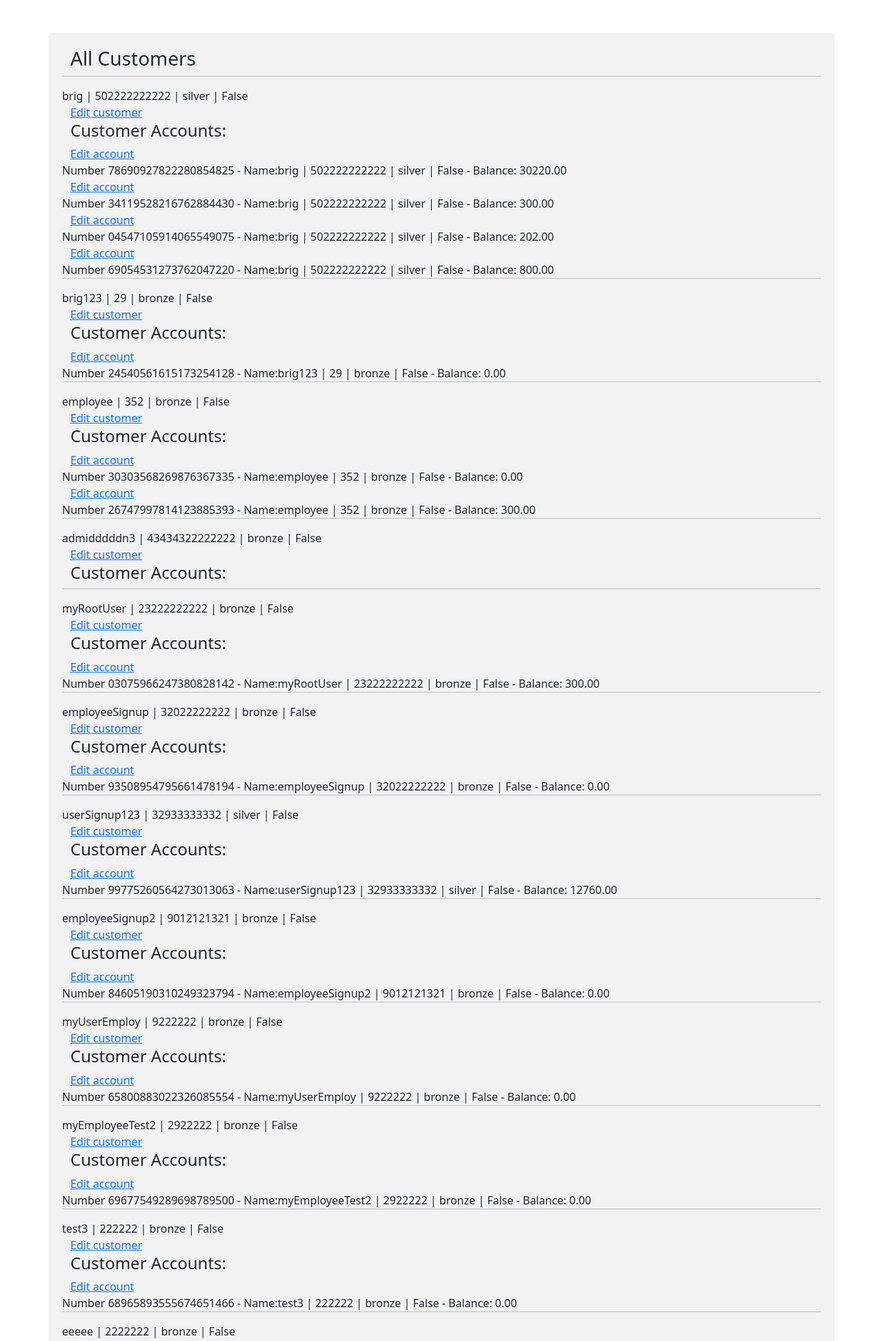
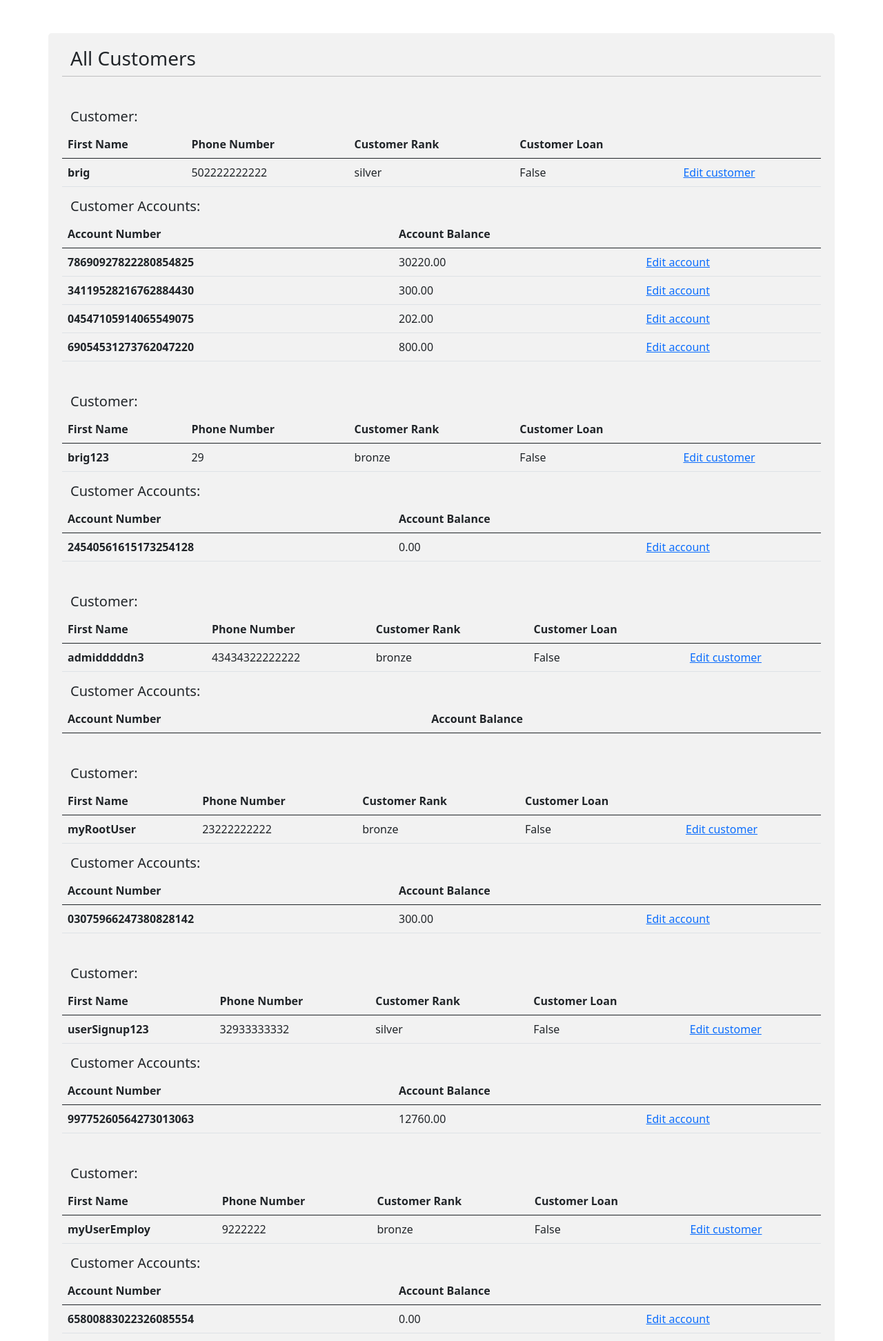
Before and after one commit to brigittarucz/bankSystem, a Django app: page /employee/overview_customers/ in a window 1280 px wide. Shown: the part 56-2000 px from the top of the page at 69% size. Run offline with Django 3.2, Linux system fonts and the light colour scheme; a user stored in the database is signed in; data comes from the database, SQL or seed files in the repository; both versions use the stored data as it was after the commit; lists and menus that the app fills with data are empty; parts of the project's set-up code (start-up, migrations or seed data) failed here and were passed over.

Commit message:
employee functionality logic error fix

```diff
--- a/employee_app/templates/employee_app/edit_customer.html
+++ b/employee_app/templates/employee_app/edit_customer.html
@@ -10,9 +10,9 @@
         <input type="text" name="last_name" disabled placeholder="Enter Last Name" value="{{ customer.user.last_name }}"/>
         <input type="email" name="email" placeholder="Enter Email" value="{{ customer.user.email }}" />
         <select name="customer_rank">
-            <option value="bronze">Bronze</option>
-            <option value="silver">Silver</option>
-            <option value="gold">Gold</option>
+            <option value="bronze" {% if customer.customer_rank == 'bronze' %}selected="selected"{% endif %} >Bronze</option>
+            <option value="silver" {% if customer.customer_rank == 'silver' %}selected="selected"{% endif %}>Silver</option>
+            <option value="gold" {% if customer.customer_rank == 'gold' %}selected="selected"{% endif %}>Gold</option>
         </select>
         <input type="number" name="customer_phone_number" placeholder="Phone Number" value="{{ customer.customer_phone_number }}" />
         <label>Customer can loan:</label>
--- a/employee_app/templates/employee_app/overview_customers.html
+++ b/employee_app/templates/employee_app/overview_customers.html
@@ -14,17 +14,55 @@
     {% endif %}
     <hr>
     {% for customer in customers %}
-        {{ customer }}
-        <a href="/employee/edit_customer/{{customer.id}}"> Edit customer </a>
-        <h4> Customer Accounts: </h4>
-        {% for account in accounts %}
-        {% if account.account_user_fk == customer %}
-        <!-- Todo: Add manage loans / payments -->
-        <a href="/employee/edit_customer_account/{{customer.id}}/{{account.id}}"> Edit account </a>
-                {{ account }}
-            {% endif %}
-        {% endfor %}
-        <hr/>
+        {% if customer.user.is_staff == False %}
+        <h5 style="margin-top: 30px"> Customer: </h5>
+
+        <table class="table">
+            <thead>
+            <tr>
+                <th scope="col">First Name</th>
+                <th scope="col">Phone Number</th>
+                <th scope="col">Customer Rank</th>
+                <th scope="col">Customer Loan</th>
+                <th scope="col"></th>
+            </tr>
+            </thead>
+            <tbody>
+            <tr>
+                <th scope="row">{{ customer.user }}</th>
+                <td>{{ customer.customer_phone_number }}</td>
+                <td>{{ customer.customer_rank }}</td>
+                <td>{{ customer.customer_has_loan}}</td>
+                <td><a href="/employee/edit_customer/{{customer.id}}"> Edit customer </a></td>
+            </tr>
+            </tbody>
+        </table>
+
+        <h5> Customer Accounts: </h5>
+
+
+                <table class="table">
+                    <thead>
+                    <tr>
+                        <th scope="col">Account Number</th>
+                        <th scope="col">Account Balance</th>
+                        <th scope="col"></th>
+                    </tr>
+                    </thead>
+                    <tbody>
+                        {% for account in accounts %}
+                        {% if account.account_user_fk == customer %}
+                        <tr>
+                            <th scope="row">{{ account.account_number }}</th>
+                            <td>{{ account.account_balance }}</td>
+                            <td><a href="/employee/edit_customer_account/{{customer.id}}/{{account.id}}"> Edit account </a></td>
+                        </tr>
+                        {% endif %}
+                        {% endfor %}
+                    </tbody>
+                </table>
+
+        {% endif %}
     {% endfor %}
 
 {% endblock %}
```
Also changed, not shown: employee_app/views.py (+8 -1 lines), db.sqlite3.
